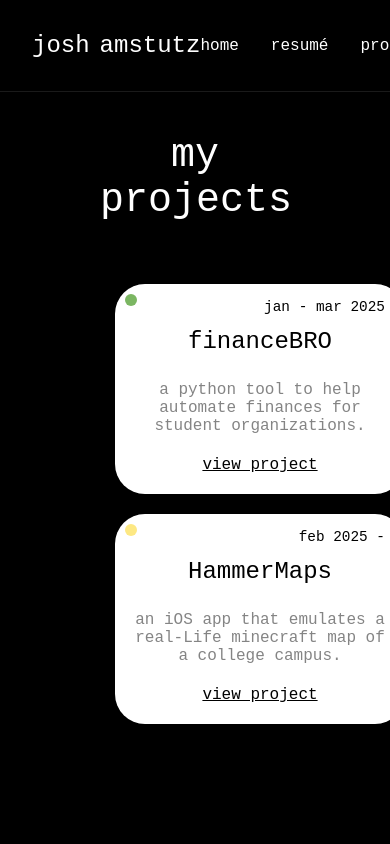
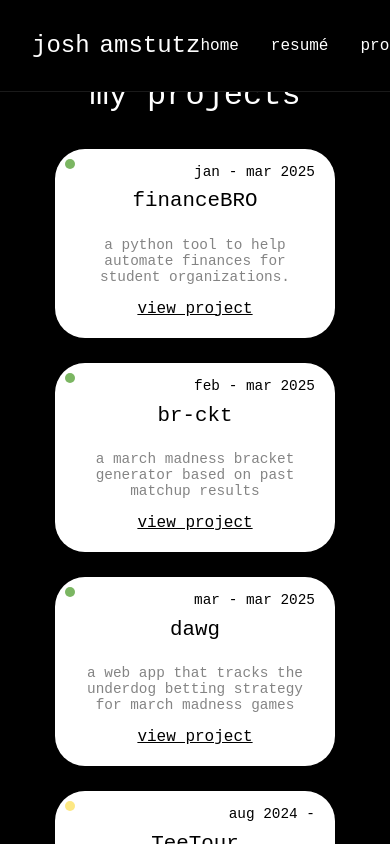
Before and after one commit to joshamstutz/joshamstutz.github.io, a React (Create React App) app: page /projects in a window 390 px wide. Built offline with nearby package versions, Linux system fonts and the light colour scheme.

Commit message:
added projects/changes statuses + mobile view

```diff
--- a/src/pages/Projects/Projects.css
+++ b/src/pages/Projects/Projects.css
@@ -153,3 +153,54 @@ p {
     border-radius: 10px;
     display: inline-block;
 }
+
+@media (max-width: 768px) {
+    .projects-container {
+        padding: 50px 20px; /* Reduce padding for smaller screens */
+    }
+
+    h2 {
+        font-size: 2rem; /* Slightly smaller heading */
+    }
+
+    p {
+        font-size: 1rem;
+    }
+
+    .projects-grid {
+        grid-template-columns: 1fr; /* Single-column layout */
+        gap: 25px; /* Reduce gap between project cards */
+        padding: 25px;
+    }
+
+    .project-card {
+        max-width: 80%;
+        min-width: 80%;
+        min-height: auto;
+        padding: 20px;
+    }
+
+    .project-card h3 {
+        font-size: 1.3rem; /* Slightly smaller titles */
+    }
+
+    .project-card p {
+        font-size: 0.9rem;
+    }
+
+    .dot {
+        width: 10px;
+        height: 10px;
+    }
+
+    .dot:hover {
+        width: 80px;
+        height: 12px;
+        padding: 3px;
+    }
+
+    .date {
+        font-size: 0.8rem;
+        padding: 3px 8px;
+    }
+}
--- a/src/pages/Projects/Projects.js
+++ b/src/pages/Projects/Projects.js
@@ -9,9 +9,10 @@ const ItemType = "PROJECT";
 const projectsData = [
     { id: "1", title: "financeBRO", description: "a python tool to help automate finances for student organizations.", link: "https://github.com/joshamstutz/financeBRO", status: "green", date: "jan - mar 2025" },
     { id: "2", title: "br-ckt", description: "a march madness bracket generator based on past matchup results", link: "https://br-ckt.github.io", status: "green", date: "feb - mar 2025" },
-    { id: "3", title: "TeeTour", description: "an iOS app that plans golf trips based on the courses you want to visit.", link: "https://github.com/joshamstutz/TeeTour", status: "yellow", date: "aug 2024 -" },
-    { id: "4", title: "HammerMaps", description: "an iOS app that emulates a real-Life minecraft map of a college campus.", link: "https://github.com/joshamstutz/HammerMaps", status: "yellow", date: "feb 2025 -" },
-    { id: "5", title: "my site", description: "this website...", link: "https://github.com/joshamstutz/site", status: "yellow", date: "mar 2025 -" }
+    { id: "3", title: "dawg", description: "a web app that tracks the underdog betting strategy for march madness games", link: "https://github.com/joshamstutz/dawg", status: "green", date: "mar - mar 2025" },
+    { id: "4", title: "TeeTour", description: "an iOS app that plans golf trips based on the courses you want to visit.", link: "https://github.com/joshamstutz/TeeTour", status: "yellow", date: "aug 2024 -" },
+    { id: "5", title: "HammerMaps", description: "an iOS app that emulates a real-Life minecraft map of a college campus.", link: "https://github.com/joshamstutz/HammerMaps", status: "yellow", date: "feb 2025 -" },
+    { id: "6", title: "my site", description: "this website...", link: "https://github.com/joshamstutz/site", status: "yellow", date: "mar 2025 -" }
 ];
 
 const ProjectCard = ({ project, index, moveCard }) => {
```
